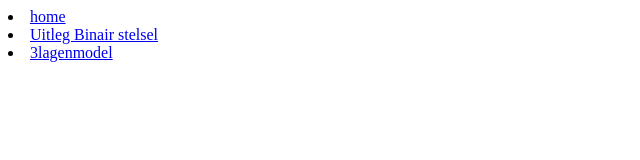
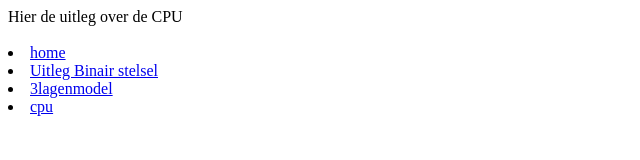
Before and after one commit to PimVanDerHoeven/PimVanDerHoeven.github.io, a plain HTML site: page cpu.html in a window 1280 px wide. Shown: the whole page, without its empty margins (0-640 px from the left). Drawn offline with Linux system fonts and the light colour scheme.

Commit message:
cputeksttest2.0

```diff
--- a/cpu.html
+++ b/cpu.html
@@ -1,11 +1,25 @@
-</ul>
-<li><a href="index.html">home</a></li>
-<li><a href="binairstelsel.html">Uitleg Binair stelsel</a></li>
-<li><a href="3lagenmodel.html">3lagenmodel</a></li>
-</ul>
+<!DOCTYPE html>  <!--dit is de homepage van mijn site-->
+<html> <!--dit is het html-element-->
+    <head>
+        <link rel="stylesheets" href="opmaak.css">
+        <title>Het eerste begin</title>
+        <meta charset="utf-8">
+    </head>
+    <body>
+        Hier de uitleg over de CPU
 
-<head>
-    <title>Uitleg over de CPU
-        Huts a niffo
-    </title>
-</head>
+        <br>
+        <br>
+
+        </ul>
+        <li><a href="index.html">home</a></li>
+        <li><a href="binairstelsel.html">Uitleg Binair stelsel</a></li>
+        <li><a href="3lagenmodel.html">3lagenmodel</a></li>
+        <li><a href="cpu.html">cpu</a></li>
+    </ul>
+
+
+
+
+    </body>
+<html>
```
